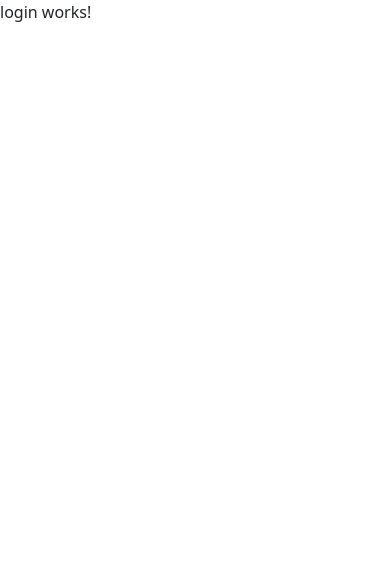
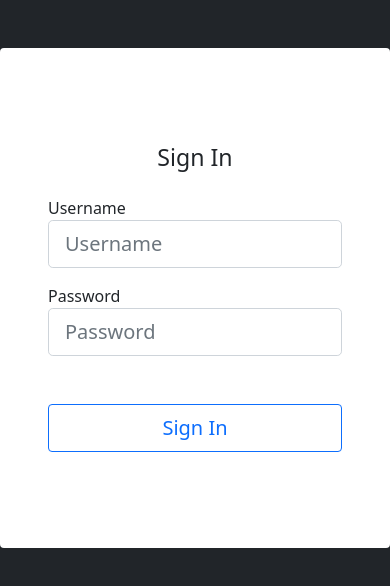
Before and after one commit to jvitorn/angular-ttProfileInfo, an Angular app: page /login in a window 390 px wide. Shown: the top 586 px of the page. Built offline with nearby package versions, Linux system fonts and the light colour scheme.

Commit message:
adicionando service basico e component de login

```diff
--- a/src/app/app.component.ts
+++ b/src/app/app.component.ts
@@ -5,6 +5,7 @@ import { Component } from '@angular/core';
   templateUrl: './app.component.html',
   styleUrls: ['./app.component.css']
 })
-export class AppComponent {
-  title = 'ttProfileInfo';
+export class AppComponent  {
+  constructor() {}
+  title = 'P/I - Perfil de Informações';
 }
--- a/src/app/home/home.component.html
+++ b/src/app/home/home.component.html
@@ -1,3 +1,4 @@
+
 <div class="container">
   <div class="row mt-5 mb-5">
     <div class="col-md-10 col-12">
@@ -39,7 +40,7 @@
               </div>
               <div class="d-grid gap-2">
                 <button type="button" class="btn btn-outline-info btn-lg" data-bs-toggle="modal"
-                  data-bs-target="#exampleModal">Ver </button>
+                  data-bs-target="#exampleModal" (click)="listarTodosProdutos()">Ver </button>
               </div>
             </div>
           </div>
--- a/src/app/home/home.component.ts
+++ b/src/app/home/home.component.ts
@@ -1,5 +1,5 @@
 import { Component, OnInit } from '@angular/core';
-
+import { HomeService } from '../services/home.service';
 
 @Component({
   selector: 'app-home',
@@ -8,8 +8,9 @@ import { Component, OnInit } from '@angular/core';
 })
 export class HomeComponent implements OnInit {
 
-  constructor() {
+  constructor(private HomeService: HomeService) {
   }
+
   // myStyle(id:string,border:string,color:string,icon:boolean) {
   //   this.cardEdit = document.getElementById(id) as HTMLElement;
   //   let r = true;
@@ -52,6 +53,12 @@ export class HomeComponent implements OnInit {
     }
   }
   ngOnInit(): void {
+    this.listarTodosProdutos()
   }
 
+  listarTodosProdutos() : void {
+    this.HomeService.listarTodosProdutos().subscribe(test => alert(test));
+  }
+
+
 }
--- a/src/app/login/login.component.css
+++ b/src/app/login/login.component.css
@@ -0,0 +1,5 @@
+.image-login {
+  background-image: url('https://t2.tudocdn.net/505793?w=1920');
+  background-repeat: no-repeat;
+  background-position: center;
+}
--- a/src/app/login/login.component.html
+++ b/src/app/login/login.component.html
@@ -1 +1,33 @@
-<p>login works!</p>
+<section class="mt-5">
+  <div class="container mb-3 mt-5 bg-white text-dark rounded p-5">
+    <div class="row justify-content-center mt-5">
+      <div class="col-md-12 col-lg-10 mb-5">
+        <div class="row">
+          <div class="col-md-6 image-login rounded">
+          </div>
+          <div class="col-md-6 p-md-5">
+            <div class="d-flex">
+              <div class="w-100">
+                <h3 class="mb-4 text-center">Sign In</h3>
+              </div>
+            </div>
+            <form  #f="ngForm" (ngSubmit)="onSubmit(f)" novalidate class="signin-form">
+              <div class="form-group mb-3">
+                <label class="label" for="name">Username</label>
+                <input type="text" [(ngModel)]="name" name="name" class="form-control form-control-lg" placeholder="Username">
+
+              </div>
+              <div class="form-group mb-5">
+                <label class="label" for="password">Password</label>
+                <input type="password" [(ngModel)]="pass" name="password"  required class="form-control form-control-lg" placeholder="Password">
+              </div>
+              <div class="form-group">
+                <button type="submit" class="form-control btn btn-outline-primary rounded submit btn-lg">Sign In</button>
+              </div>
+            </form>
+          </div>
+        </div>
+      </div>
+    </div>
+  </div>
+</section>
--- a/src/app/login/login.component.ts
+++ b/src/app/login/login.component.ts
@@ -6,10 +6,13 @@ import { Component, OnInit } from '@angular/core';
   styleUrls: ['./login.component.css']
 })
 export class LoginComponent implements OnInit {
-
+  pass:any;
+  name:any;
   constructor() { }
-
   ngOnInit(): void {
   }
 
+  onSubmit(f:any) {
+   console.error('testando retorno do form',f.form);
+  }
 }
--- /dev/null
+++ b/src/app/services/home.service.ts
@@ -0,0 +1,16 @@
+import { Injectable } from '@angular/core';
+import { HttpClient } from "@angular/common/http";
+
+
+@Injectable({
+  providedIn: 'root'
+})
+export class HomeService {
+  apiHttp$ : String = 'https://profile-tt.herokuapp.com'
+  constructor(private http : HttpClient) {
+
+  }
+  listarTodosProdutos() {
+    return this.http.get(`${this.apiHttp$}/profile/`);
+  }
+}
--- a/src/index.html
+++ b/src/index.html
@@ -7,7 +7,7 @@
   <meta name="viewport" content="width=device-width, initial-scale=1">
   <link rel="icon" type="image/x-icon" href="favicon.ico">
 </head>
-<body>
+<body class="bg-dark text-white">
   <app-root></app-root>
 </body>
 </html>
```
Also changed, not shown: src/app/app.module.ts (+7 -3 lines), src/app/services/login.service.ts (added, +9 -0 lines), 2 other files (tests, documents, lock files or other folders).
